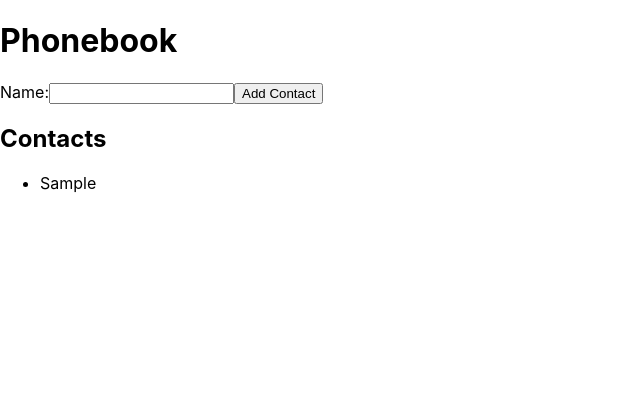
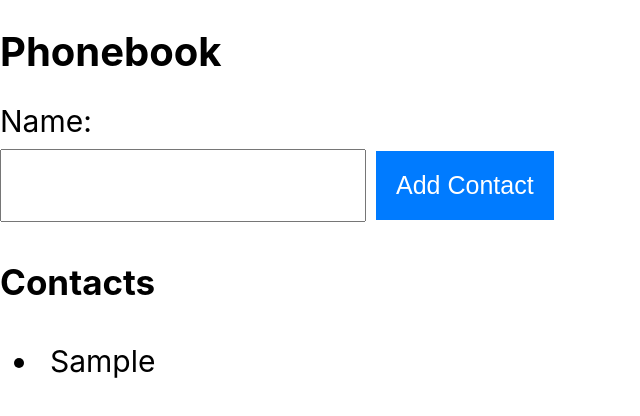
Before and after one commit to cristinamacicasan/goit-react-hw-02-phonebook, a React (Create React App) app: page / in a window 1280 px wide. Both pictures are taken after typing "Sample" into the empty fields and a click on the button "Add Contact". Shown: the top 416 px of the page, without its empty margins (0-640 px from the left). Built offline with nearby package versions, Linux system fonts and the light colour scheme.

Commit message:
Add style on first step and finish

```diff
--- a/src/components/ContactForm.jsx
+++ b/src/components/ContactForm.jsx
@@ -1,6 +1,7 @@
 
 
 import React, { useState } from 'react';
+import styles from './ContactForm.module.css'
 
 const ContactForm = ({ onAddContact }) => {
   const [name, setName] = useState('');
@@ -13,7 +14,7 @@ const ContactForm = ({ onAddContact }) => {
   };
 
   return (
-    <form onSubmit={handleSubmit}>
+    <form onSubmit={handleSubmit} className={styles.formContainer} >
       <label htmlFor="name">Name:</label>
       <input
         type="text"
--- a/src/components/ContactForm.module.css
+++ b/src/components/ContactForm.module.css
@@ -1,21 +1,33 @@
 .formContainer {
-    position:relative;
-    width: 300px;
-    margin-top: 250px;
+    margin-top: 20px;
 }
 
-h1{
-    position: absolute;
+label {
+    display: block;
+    margin-bottom: 10px;
+}
 
+input {
+    padding: 20px;
+    margin-bottom: 10px;
+    font-size: 25px;
+}
+
+button {
+    margin-left: 10px;
+    padding: 20px;
+    background-color: #007bff;
+    color: #fff;
+    border: none;
+    cursor: pointer;
+    font-size: 25px;
 }
 
 .inputField {
     margin-bottom: 10px;
     padding: 8px;
-    font-size: 16px;
+    font-size: 26px;
     border: 1px solid #ccc;
-    border-radius: 5px;
-    width: 300px;
 }
 
 .inputField:focus {
@@ -36,3 +48,7 @@ h1{
 .submitButton:hover {
     background-color: #0056b3;
 }
+
+label{
+    font-size: 30px;
+}
--- a/src/components/ContactList.jsx
+++ b/src/components/ContactList.jsx
@@ -1,14 +1,17 @@
 
 
 import React from 'react';
+import styles from './ContactList.module.css'
 
 const ContactList = ({ contacts }) => {
-  return (
-    <ul>
-      {contacts.map((contact) => (
-        <li key={contact.id}>{contact.name}</li>
-      ))}
-    </ul>
+    return (
+    <div className={styles.container}>
+      <ul>
+        {contacts.map((contact) => (
+        <li className={styles.contact} key={contact.id}>{contact.name}</li>
+        ))}
+      </ul>
+    </div>
   );
 };
 
--- a/src/components/ContactList.module.css
+++ b/src/components/ContactList.module.css
@@ -1,14 +1,17 @@
-.contactList {
-  list-style-type: none;
-  padding: 0;
-  margin: 0;
+.container {
+  margin-top: 30px;
 }
 
-.contactItem {
+.contact {
+  font-size: 30px;
   padding: 10px;
-  border-bottom: 1px solid #ccc;
+  margin-bottom: 10px;
 }
 
-.contactItem:last-child {
-  border-bottom: none;
+h2{
+  font-size: 35px;
 }
+
+h1{
+  font-size: 40px;
+}
```
